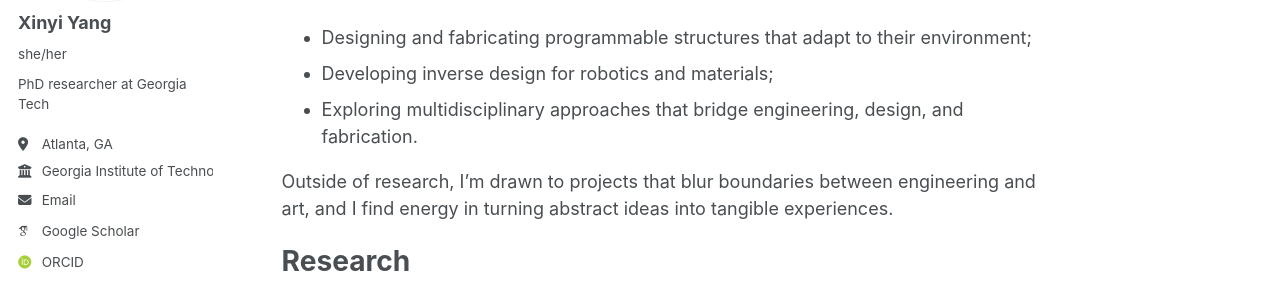
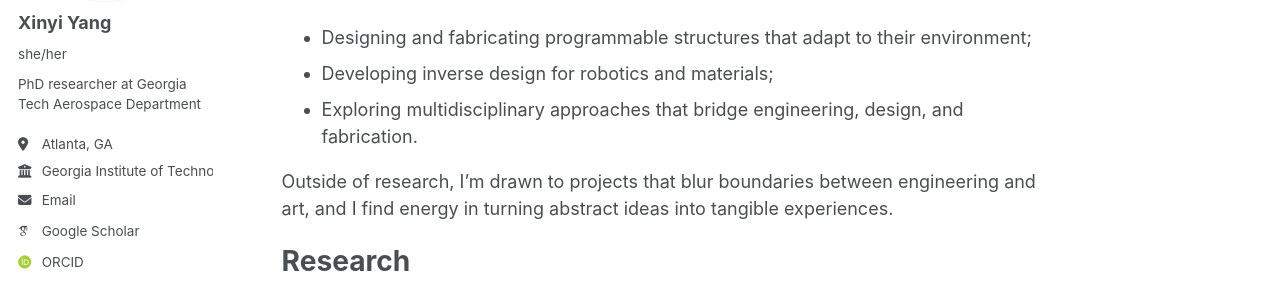
Before and after one commit to XinyiYang0/xinyiyang0.github.io, a Jekyll site: the page built from _pages/about.md, in a window 1280 px wide. Shown: the part 272-557 px from the top of the page. Built offline with Jekyll 4.4.1, drawn with Linux system fonts in a browser that asks for light colours; some web fonts are replaced; a script that is not in the unit is left out.

Commit message:
Update _config.yml

```diff
--- a/_config.yml
+++ b/_config.yml
@@ -25,7 +25,7 @@ author:
   avatar           : "profile.jpeg"
   name             : "Xinyi Yang"
   pronouns         : "she/her"
-  bio              : "PhD researcher at Georgia Tech"
+  bio              : "PhD researcher at Georgia Tech Aerospace Department"
   location         : "Atlanta, GA"
   employer         : "Georgia Institute of Technology"
   email            : "xyang626@gatech.edu"
```
